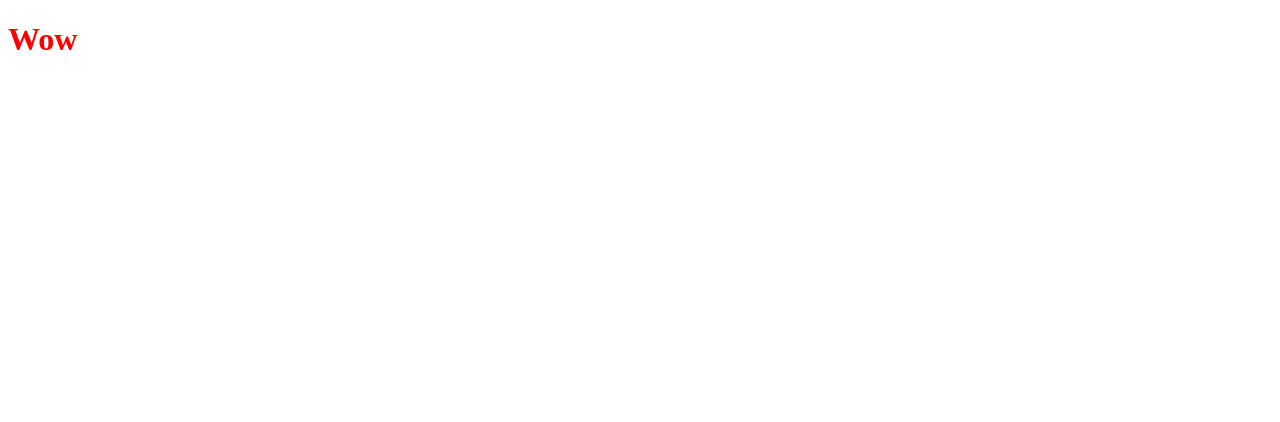
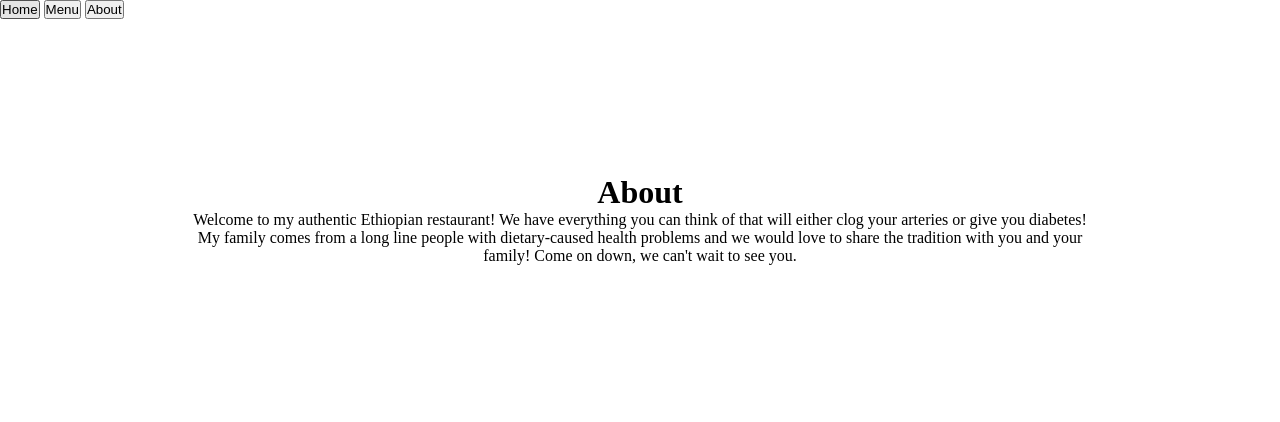
Before and after one commit to june062/restaurante-page, a website with bundled scripts: page src/index.html in a window 1280 px wide. Built offline with nearby package versions, Linux system fonts and the light colour scheme.

Commit message:
Hard code the home page with html and css

```diff
--- a/package.json
+++ b/package.json
@@ -14,6 +14,7 @@
     "css-loader": "^7.1.2",
     "html-webpack-plugin": "^5.6.0",
     "style-loader": "^4.0.0",
-    "webpack-cli": "^5.1.4"
+    "webpack-cli": "^5.1.4",
+    "webpack-dev-server": "^5.0.4"
   }
 }
--- a/src/index.html
+++ b/src/index.html
@@ -8,7 +8,27 @@
     <script src="main.js"></script>
 </head>
 <body>
-    <h1>Wow</h1>
+    <header>
+        <nav>
+            <button>Home</button>
+            <button>Menu</button>
+            <button>About</button>
+        </nav>
+    </header>
 
+   <main>
+    <div id="content">
+
+            <h1>About</h1>
+            <p>Welcome to my authentic Ethiopian restaurant! We have everything you can think of that will
+                either clog your arteries or give you diabetes! My family comes from a long line people with
+                dietary-caused health problems and we would love to share the tradition with you and your family!
+                Come on down, we can't wait to see you.
+            </p>
+
+
+
+    </div>
+</main>
 </body>
 </html>
--- a/src/style.css
+++ b/src/style.css
@@ -1,3 +1,31 @@
-h1{
-    color: red;
+*{
+    box-sizing: border-box;
+    margin: 0px;
+    padding: 0px;
 }
+html{
+    height: 100vh;
+}
+body{
+    height: 100%;
+
+}
+
+main{
+    display: flex;
+    height: 100%;
+    justify-content: center;
+    align-items: center;
+    height: 50%;
+
+}
+#content{
+    text-align: center;
+    width: 70%;
+}
+
+.content-container{
+    display: flex;
+    justify-content: center;
+
+}
--- a/webpack.config.js
+++ b/webpack.config.js
@@ -29,6 +29,10 @@ module.exports = {
             }
         ]
 
+    },
+    optimization: {
+        runtimeChunk: "single"
+
     }
 
 }
```
Also changed, not shown: 1 other file.
